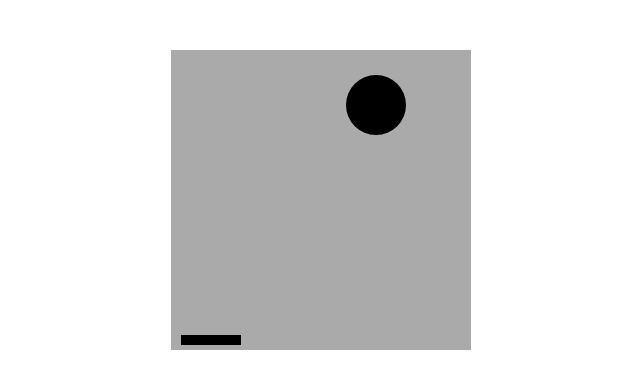
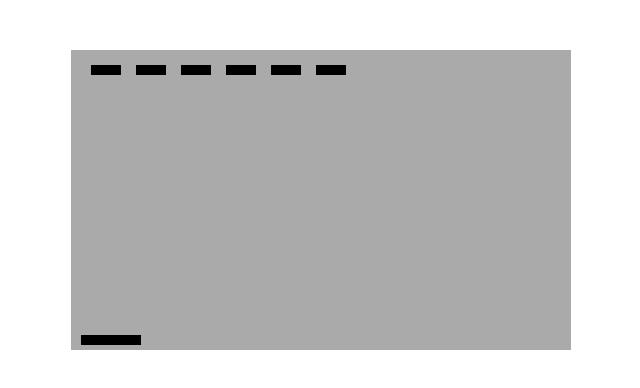
Before and after one commit to besarthoxhaj/breakfast, a website: page recurse/space-invaders/index.html in a window 1280 px wide. Shown: the whole page, without its empty margins (319-959 px from the left). Drawn offline with Linux system fonts and the light colour scheme.

Commit message:
[feature] moving enemies

```diff
--- a/recurse/space-invaders/index.html
+++ b/recurse/space-invaders/index.html
@@ -20,7 +20,7 @@
   </head>
   <body>
 
-    <canvas id="xyz" width="300" height="300"></canvas>
+    <canvas id="xyz" width="500" height="300"></canvas>
 
     <script type="text/javascript" src="./main.js"></script>
   </body>
--- a/recurse/space-invaders/main.js
+++ b/recurse/space-invaders/main.js
@@ -15,7 +15,26 @@ var initialState = {
     y: 50,
     direction: { x: '+', y: '+' }
   },
-  enemies: [],
+  enemies: {
+    config: {
+      width: 30,
+      height: 10,
+      x: 0,
+      y: 15,
+      padding: 15,
+      offsetLeftMin: 15,
+      offsetLeft: 15,
+      direction: '+',
+    },
+    list: [
+      { id: 'a0', isAlive: true },
+      { id: 'a1', isAlive: true },
+      { id: 'a2', isAlive: true },
+      { id: 'a3', isAlive: true },
+      { id: 'a4', isAlive: true },
+      { id: 'a5', isAlive: true },
+    ]
+  },
   paddle: {
     width: 60,
     height: 10,
@@ -85,6 +104,27 @@ function update(state) {
     ? ball.y + delta
     : ball.y - delta;
 
+  // --------------------------------------------------
+  // update enemies offsetLeft
+  // --------------------------------------------------
+  var { config, list } = enemies;
+
+  config.offsetLeft = config.direction === '+'
+    ? config.offsetLeft + delta
+    : config.offsetLeft - delta;
+
+  var allWidth = ((config.width + config.padding) * list.length) + config.offsetLeftMin - config.padding;
+
+  if (config.offsetLeft + allWidth >= canvas.width) {
+    config.direction = '-';
+    config.y += 15;
+  }
+
+  if (config.offsetLeft <= config.offsetLeftMin) {
+    config.direction = '+';
+    config.y += 15;
+  }
+
   // update directions
   var cornerRight = ball.x + ball.radius;
   var cornerLeft = ball.x - ball.radius;
@@ -128,14 +168,29 @@ function draw(state) {
   ctx.clearRect(0, 0, canvas.width, canvas.height);
 
   // draw ball
-  var ball = state.ball;
-  ctx.beginPath();
-  ctx.arc(ball.x, ball.y, ball.radius, 0, 2 * Math.PI);
-  ctx.fill();
+  // var ball = state.ball;
+  // ctx.beginPath();
+  // ctx.arc(ball.x, ball.y, ball.radius, 0, 2 * Math.PI);
+  // ctx.fill();
 
   // draw paddle
   var paddle = state.paddle;
   ctx.fillRect(paddle.x, canvas.height - 15, paddle.width, paddle.height);
+
+  // draw enemies
+  var { list, config } = state.enemies;
+  list.forEach((enemy, idx) => {
+
+    var xPosition = (idx * (config.width + config.padding)) + config.offsetLeft;
+    var yPosition = config.y;
+
+    ctx.fillRect(
+      xPosition,
+      yPosition,
+      config.width,
+      config.height
+    );
+  });
 }
 
 /**
```
